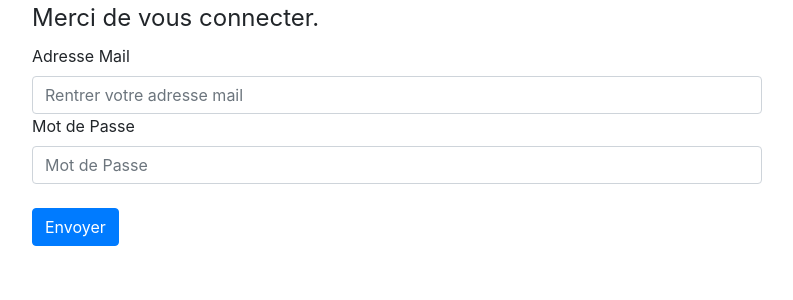
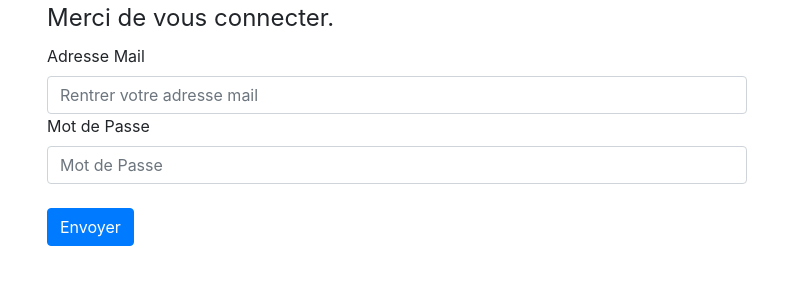
Before and after one commit to charlesboyerCPE/projet_4IRC_acupuncter, a PHP site: page /login.php in a window 1280 px wide. Shown: the top 300 px of the page, without its empty margins (243-1036 px from the left). Run offline with PHP 8.4, Linux system fonts and the light colour scheme; some libraries are stand-ins or nearby versions.

Commit message:
Modif css Page Login

```diff
--- a/css/main.css
+++ b/css/main.css
@@ -1,6 +1,6 @@
-.container {
+.login {
     margin: auto;
-    padding-top: 10%;
+    padding-top: 20%;
     text-align: center;
 
 }
--- a/php/views/login.php
+++ b/php/views/login.php
@@ -3,8 +3,13 @@ $title = 'Login';
 
 $content ='
 <div class="row">
+
 <div class="col-md-2"></div> <div class="col-md-8">
-    <form method="POST" action="./index.php?action=login">
+
+
+
+
+    <form method="POST" action="./index.php?action=login" class="login container">
     <fieldset>
         <legend>Merci de vous connecter.</legend>
 
```
